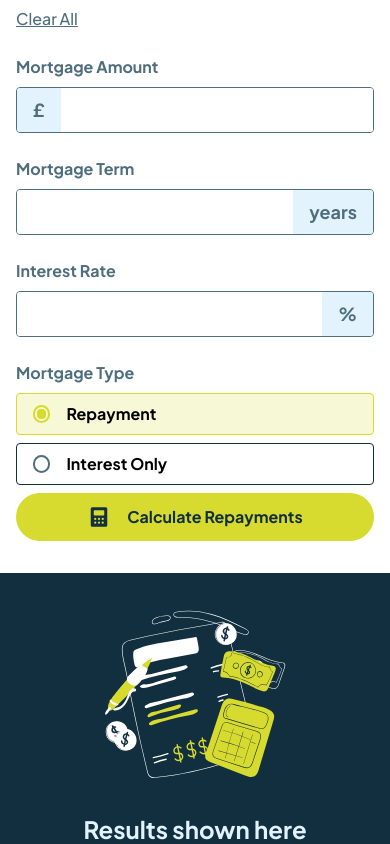
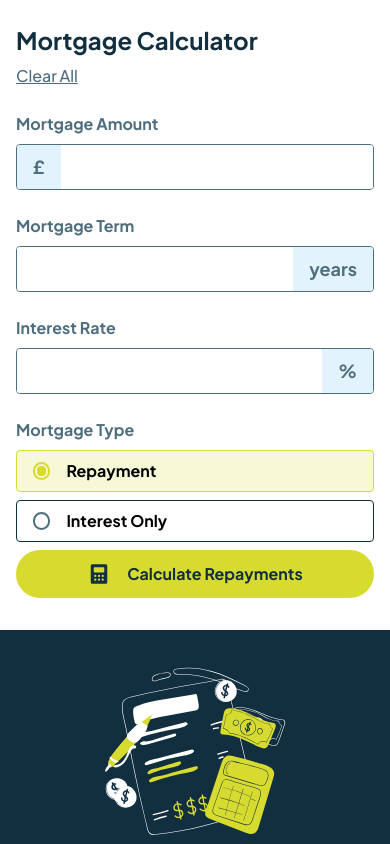
Before and after one commit to PiotrPlotast/mortgage-repayment-calculator, a React (Vite) app in the folder mortgage-repayment-calculator/: page / in a window 390 px wide. Shown: the top 844 px of the page. Built offline with nearby package versions, Linux system fonts and the light colour scheme.

Commit message:
fix mobile screen

```diff
--- a/mortgage-repayment-calculator/src/components/MortgageCalculator.jsx
+++ b/mortgage-repayment-calculator/src/components/MortgageCalculator.jsx
@@ -36,7 +36,7 @@ export default function MortgageCalculator() {
   }
 
   return (
-    <div className="flex justify-center items-center md:bg-Slate-300 h-[100dvh] mt-8 md:mt-0">
+    <div className="md:flex md:justify-center md:items-center md:bg-Slate-300 h-[100dvh]">
       <div className="md:flex max-w-4xl bg-White md:rounded-3xl md:overflow-hidden">
         <Calculator
           amount={amount}
```
